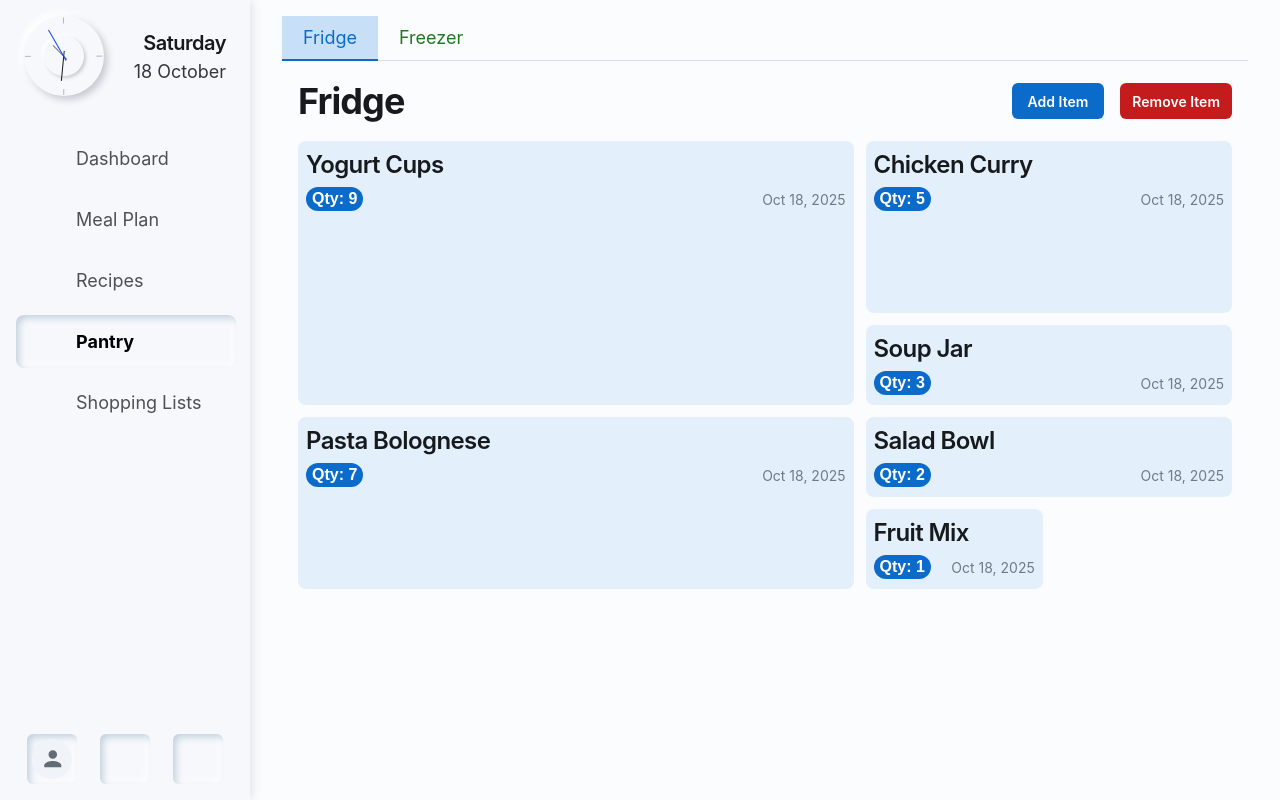
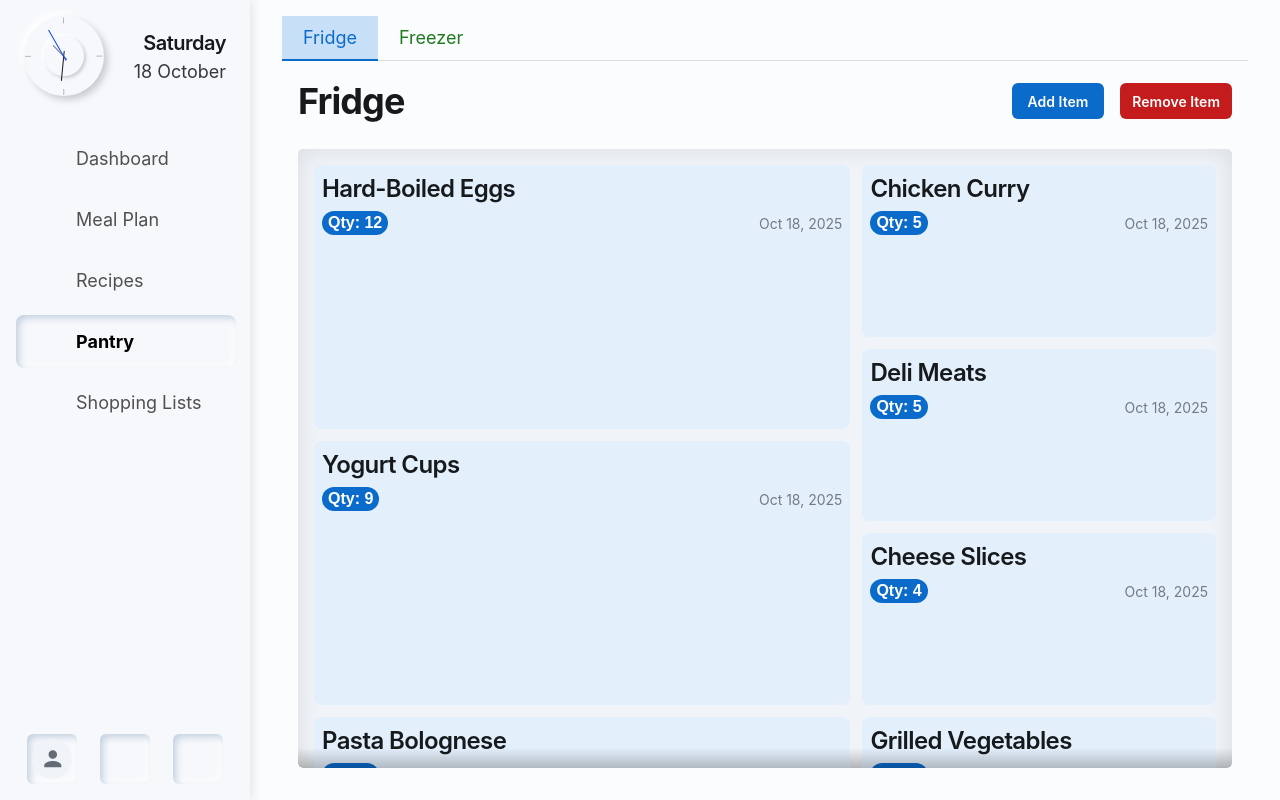
Before and after one commit to jangers1/meal-planning, a React (Vite) app: page /pantry in a window 1280 px wide. Built offline with nearby package versions, Linux system fonts and the light colour scheme; some icons are missing; a web font is replaced by a local one.

Commit message:
Added styling similar to RecipeBank, with scroll shadows too

```diff
--- a/src/features/pantry/Pantry.tsx
+++ b/src/features/pantry/Pantry.tsx
@@ -2,6 +2,7 @@ import {Box, Button, Sheet, Stack, Tab, TabList, TabPanel, Tabs, Typography} fro
 import PantryMasonry from './masonry/PantryMasonry';
 import {DeleteModeProvider} from '../../shared/components/ui/DeleteModeProvider';
 import {useDeleteMode} from '../../shared/hooks/useDeleteMode';
+import {useScrollShadows} from '../../shared/hooks/useScrollShadows';
 import {useState} from 'react';
 
 function PantryTabContent({
@@ -16,6 +17,7 @@ function PantryTabContent({
     onDeleteItem: (id: string) => void;
 }) {
     const {isDeleteMode, setDeleteMode} = useDeleteMode();
+    const {scrollRef, showTopShadow, showBottomShadow, handleScroll} = useScrollShadows();
 
     return (
         <Box sx={{display: 'flex', flexDirection: 'column', height: '100%', p: 2}}>
@@ -46,8 +48,67 @@ function PantryTabContent({
                     </Button>
                 </Stack>
             </Box>
-            <Box sx={{flex: 1, minHeight: 0}}>
-                <PantryMasonry items={items} color={color} onDeleteItem={onDeleteItem}/>
+            <Box
+                sx={{
+                    flex: 1,
+                    borderRadius: 5,
+                    backgroundColor: 'var(--joy-palette-neutral-softBg)',
+                    mt: 1,
+                    position: 'relative',
+                    boxShadow: 'inset 0 0 24px rgba(0, 0, 0, 0.1)',
+                    overflow: 'hidden'
+                }}
+            >
+                <Box
+                    ref={scrollRef}
+                    onScroll={handleScroll}
+                    sx={{
+                        position: 'absolute',
+                        inset: 0,
+                        p: 2,
+                        overflowY: 'auto',
+                    }}
+                >
+                    <PantryMasonry items={items} color={color} onDeleteItem={onDeleteItem}/>
+                </Box>
+
+                {/* Top shadow */}
+                <Box
+                    aria-hidden
+                    sx={{
+                        position: 'absolute',
+                        top: 0,
+                        left: 0,
+                        right: 0,
+                        height: 18,
+                        pointerEvents: 'none',
+                        background: 'linear-gradient(to bottom, rgba(0,0,0,0.18), rgba(0,0,0,0))',
+                        borderTopLeftRadius: 5,
+                        borderTopRightRadius: 5,
+                        zIndex: 2,
+                        opacity: showTopShadow ? 1 : 0,
+                        transition: 'opacity 0.3s ease'
+                    }}
+                />
+
+                {/* Bottom shadow */}
+                <Box
+                    aria-hidden
+                    sx={{
+                        position: 'absolute',
+                        bottom: 0,
+                        left: 0,
+                        right: 0,
+                        height: 20,
+                        pointerEvents: 'none',
+                        background: 'linear-gradient(to top, rgba(0,0,0,0.22), rgba(0,0,0,0))',
+                        borderBottomLeftRadius: 5,
+                        borderBottomRightRadius: 5,
+                        zIndex: 2,
+                        opacity: showBottomShadow ? 1 : 0,
+                        transition: 'opacity 0.3s ease'
+                    }}
+                />
             </Box>
         </Box>
     );
@@ -62,6 +123,14 @@ function Pantry() {
         {id: 'f4', title: 'Fruit Mix', quantity: 1, date: new Date()},
         {id: 'f5', title: 'Soup Jar', quantity: 3, date: new Date()},
         {id: 'f6', title: 'Yogurt Cups', quantity: 9, date: new Date()},
+        {id: 'f7', title: 'Cheese Slices', quantity: 4, date: new Date()},
+        {id: 'f8', title: 'Veggie Wraps', quantity: 6, date: new Date()},
+        {id: 'f9', title: 'Smoothie Packs', quantity: 2, date: new Date()},
+        {id: 'f10', title: 'Deli Meats', quantity: 5, date: new Date()},
+        {id: 'f11', title: 'Hard-Boiled Eggs', quantity: 12, date: new Date()},
+        {id: 'f12', title: 'Fresh Juice', quantity: 3, date: new Date()},
+        {id: 'f13', title: 'Leftover Pizza', quantity: 1, date: new Date()},
+        {id: 'f14', title: 'Grilled Vegetables', quantity: 4, date: new Date()}
     ]);
 
     const [freezerItems, setFreezerItems] = useState([
```
